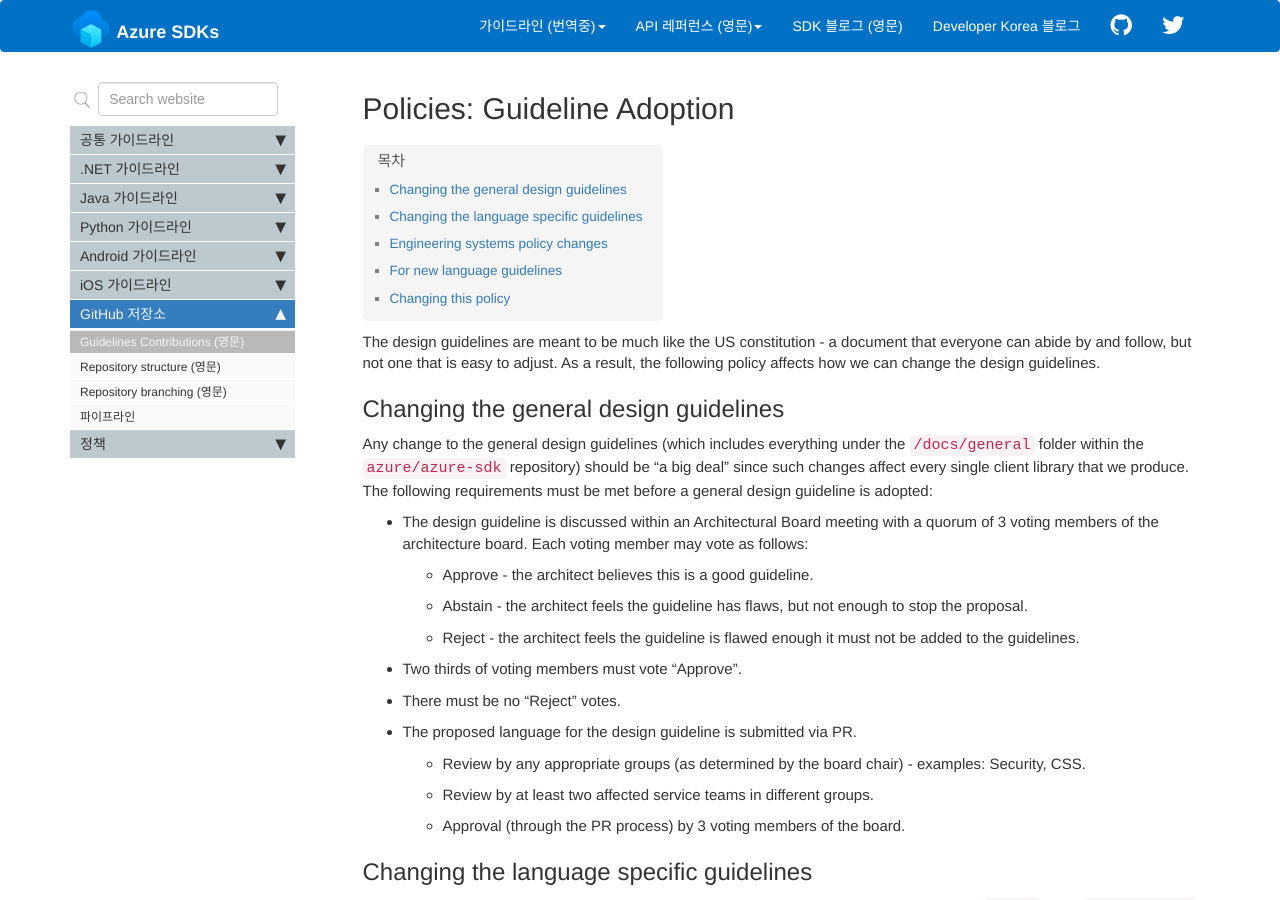
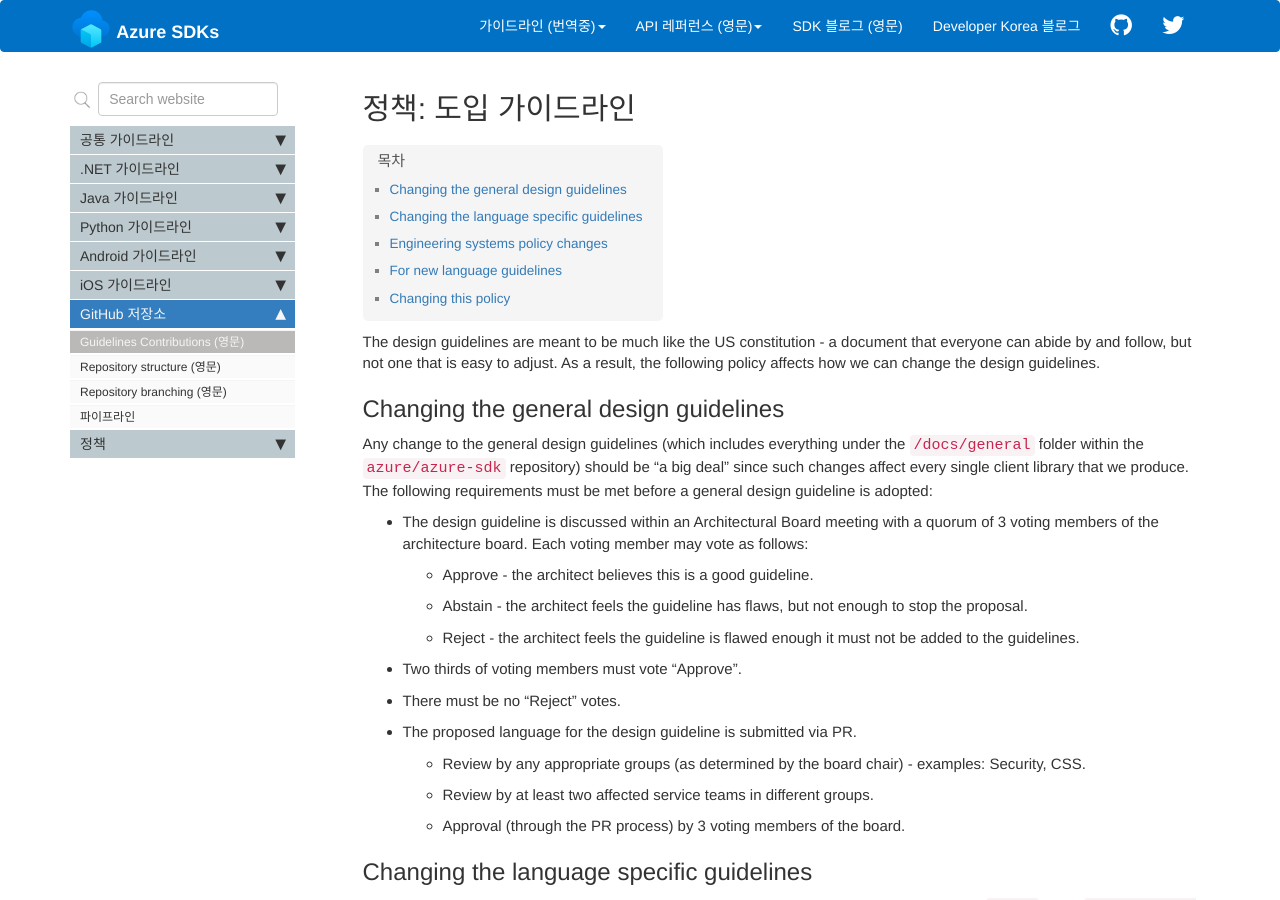
Before and after one commit to Azure/azure-sdk-korean, a Jekyll site: the page built from docs/policies/adoption.md, in a window 1280 px wide and 900 px high. Built offline with Jekyll 4.4.1, drawn with Linux system fonts in a browser that asks for light colours; comment, search, counter and statistics services are not loaded.

Commit message:
title translate

```diff
--- a/docs/policies/adoption.md
+++ b/docs/policies/adoption.md
@@ -1,5 +1,5 @@
 ---
-title: "Policies: Guideline Adoption"
+title: "정책: 도입 가이드라인"
 permalink: policies_adoption.html
 folder: policies
 sidebar: general_sidebar
```
